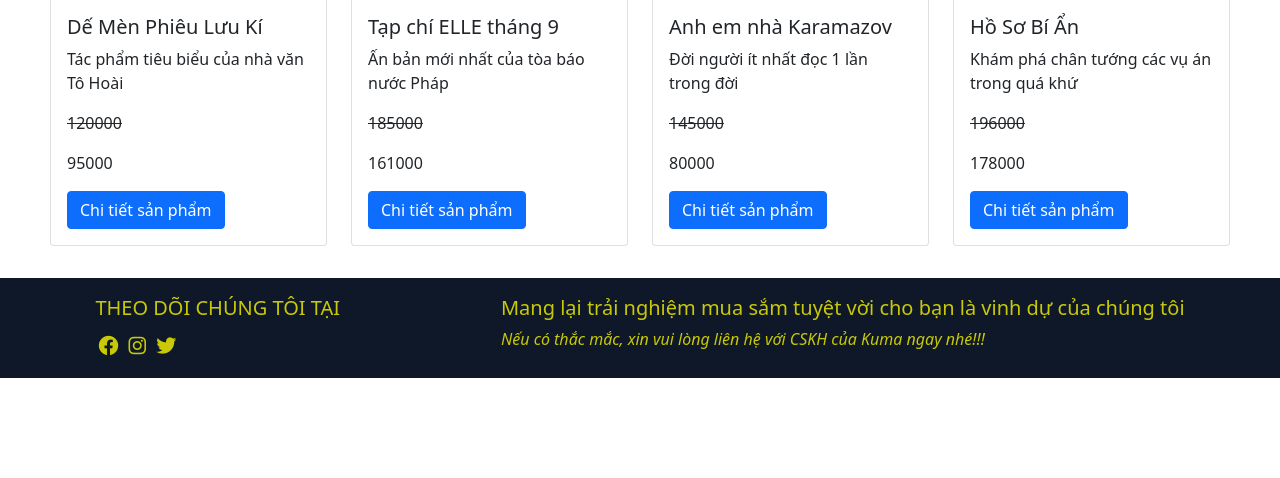
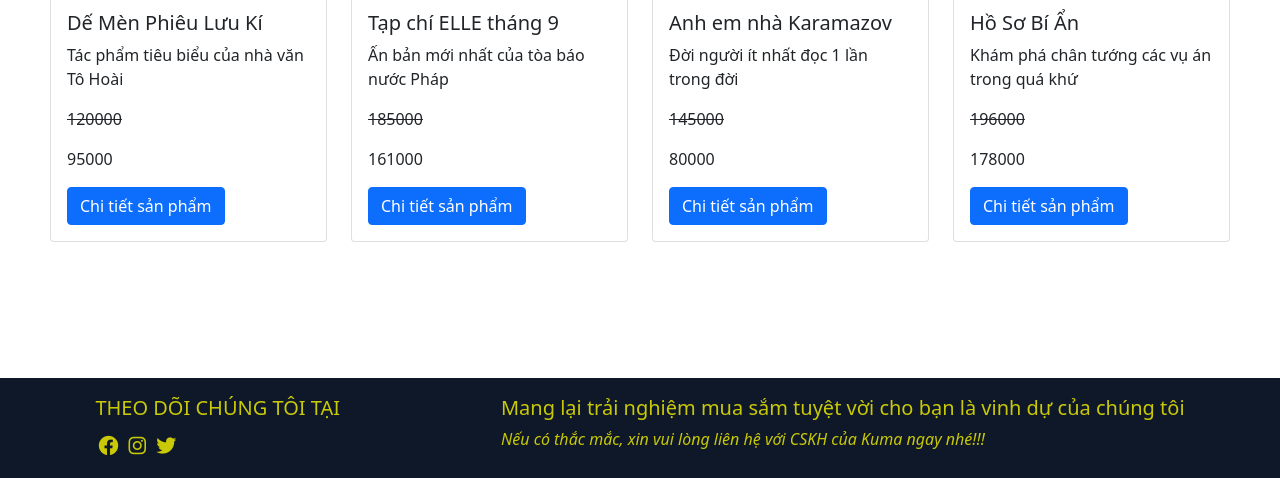
Before and after one commit to VoThiAnhThu/ct258-tmdt, a PHP site: page / in a window 1280 px wide. Shown: the part 897-1375 px from the top of the page. Before the commit the page ends 1275 px from the top, so only its background shows below. Run offline with PHP 8.4, Linux system fonts and the light colour scheme; some libraries are stand-ins or nearby versions.

Commit message:
Update home1.css

```diff
--- a/css/home1.css
+++ b/css/home1.css
@@ -5,7 +5,7 @@
 }
 
 section {
-    height: 500px;
+    height: 600px;
 }
 .content {
     margin: 50px;
@@ -17,3 +17,12 @@ section {
     font-weight: lighter;
     font-family: emoji;
 }
+
+.index-card {
+    min-height: 200px;
+    max-height: 450px;
+}
+
+.index-card-img {
+
+}
```
